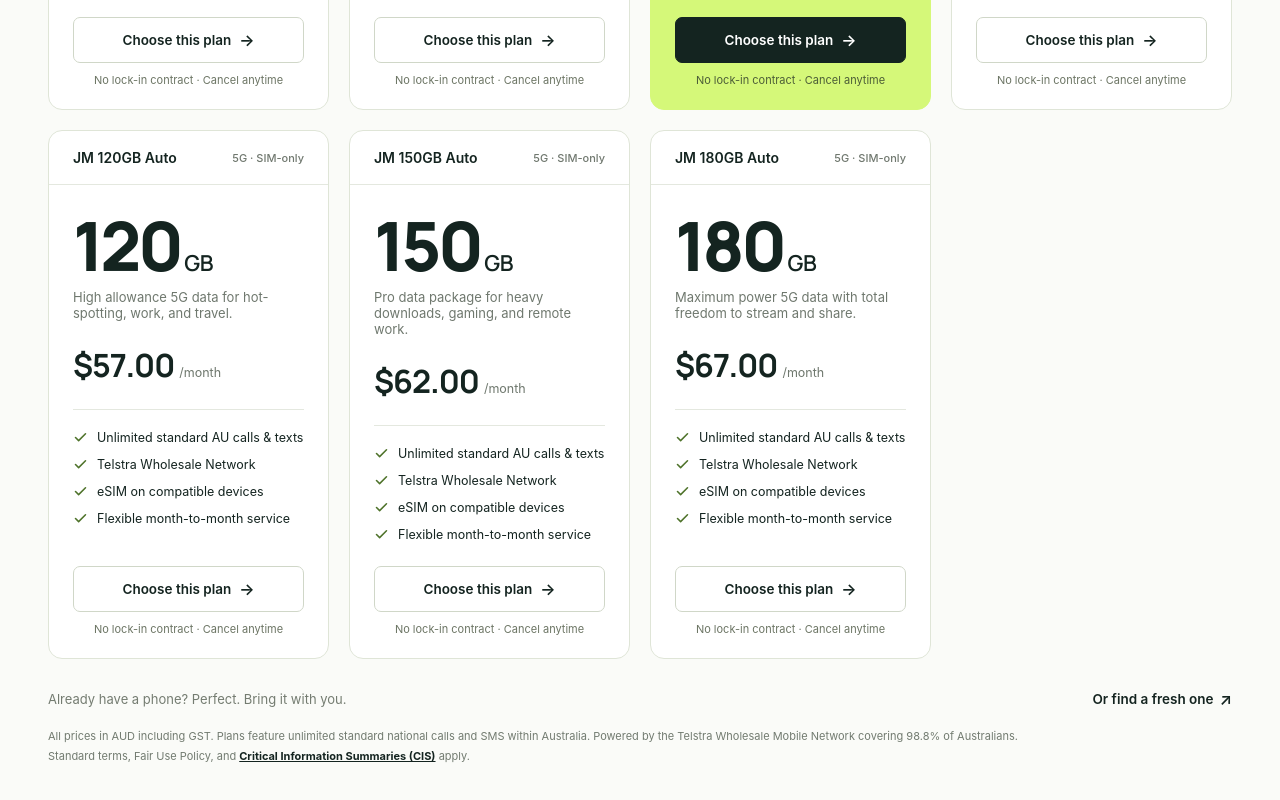
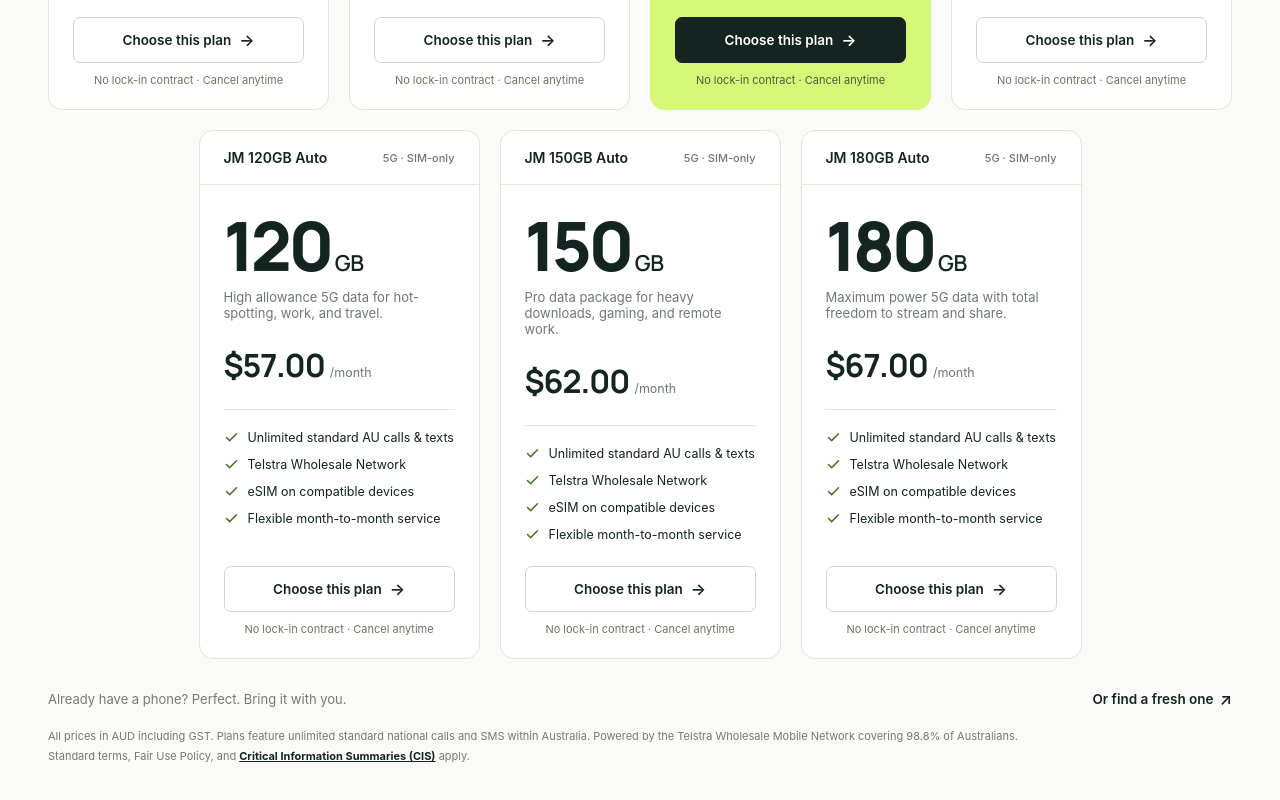
Before and after one commit to macworldgithub/just-mobile-development-FE, a Next.js app: page / in a window 1280 px wide. Shown: the part 1792-2592 px from the top of the page. Built offline with nearby package versions, Linux system fonts and the light colour scheme; no server answers; a web font is replaced by a local one.

Commit message:
style(plans): render 7 plans as 4 top + 3 centered bottom row

```diff
--- a/src/components/PlansSection.module.css
+++ b/src/components/PlansSection.module.css
@@ -76,9 +76,26 @@
   gap: 20px;
 }
 
+.plansGridSeven {
+  display: flex;
+  flex-wrap: wrap;
+  justify-content: center;
+  align-items: stretch;
+  gap: 20px;
+}
+
+.plansGridSeven .planCard {
+  flex: 0 0 calc((100% - 60px) / 4);
+  max-width: calc((100% - 60px) / 4);
+}
+
 @media (max-width: 1240px) {
   .plansGrid {
     grid-template-columns: repeat(2, 1fr);
+  }
+  .plansGridSeven .planCard {
+    flex: 0 0 calc((100% - 20px) / 2);
+    max-width: calc((100% - 20px) / 2);
   }
 }
 
@@ -363,6 +380,15 @@
     max-width: 520px;
     margin: 0 auto;
   }
+  .plansGridSeven {
+    max-width: 520px;
+    margin: 0 auto;
+    gap: 18px;
+  }
+  .plansGridSeven .planCard {
+    flex: 0 0 100%;
+    max-width: 100%;
+  }
   .plansBottom {
     flex-direction: column;
     align-items: flex-start;
--- a/src/components/PlansSection.tsx
+++ b/src/components/PlansSection.tsx
@@ -56,7 +56,7 @@ export default function PlansSection({ onSelectPlan, onExplorePhones, initialPla
         </div>
 
         {/* Plans Grid */}
-        <div className={styles.plansGrid}>
+        <div className={`${styles.plansGrid} ${plans.length === 7 ? styles.plansGridSeven : ''}`}>
           {plans.map((plan) => {
             const isPopular = plan.popular;
             return (
```
